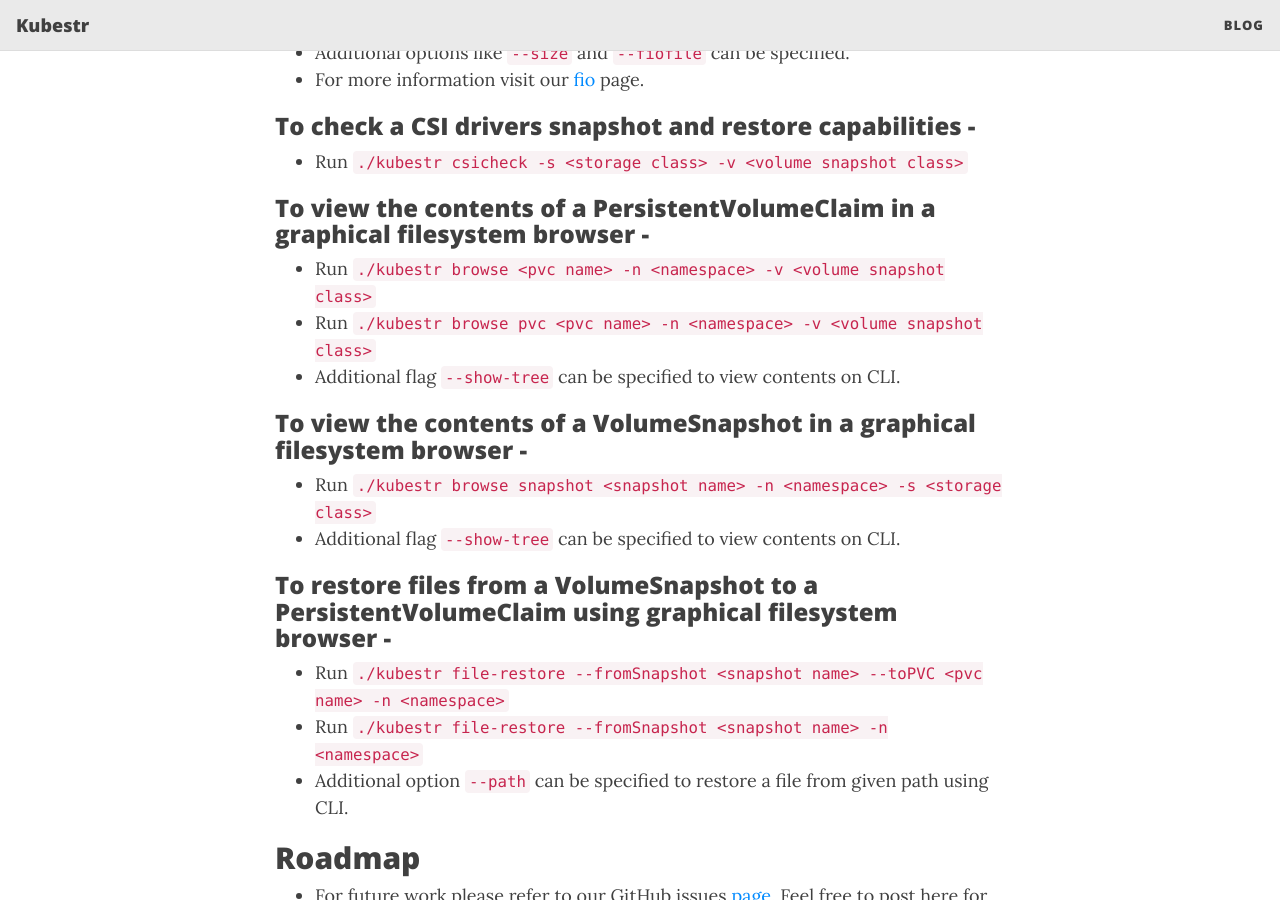
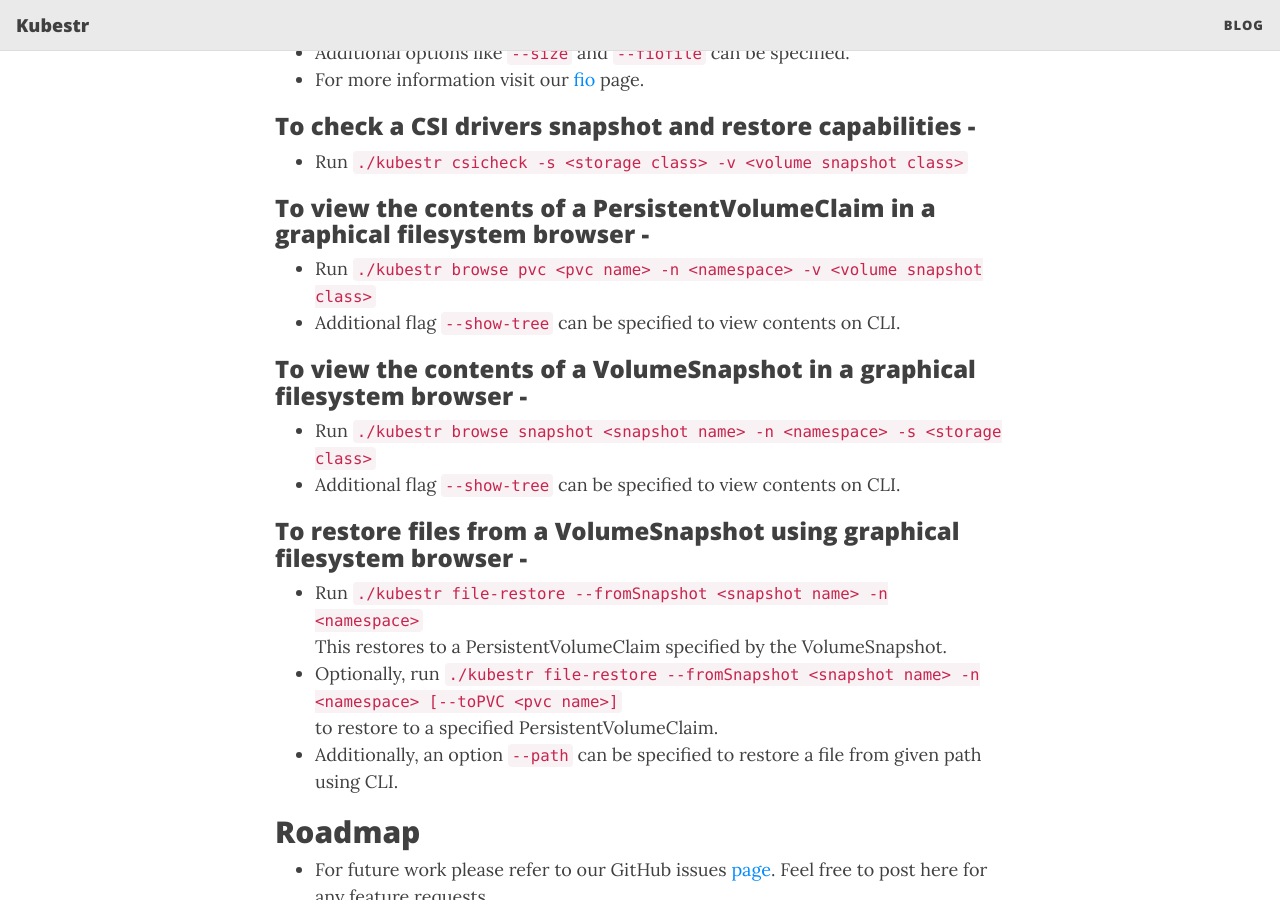
Before and after one commit to kastenhq/kubestr, a Jekyll site: the page built from docs/index.md, in a window 1280 px wide and 900 px high, scrolled down 1753 px. Built offline with Jekyll 4.4.1, drawn with Linux system fonts in a browser that asks for light colours; nearby versions of some CDN libraries.

Commit message:
Updating website

```diff
--- a/docs/index.md
+++ b/docs/index.md
@@ -52,7 +52,6 @@
 - Run `./kubestr csicheck -s <storage class> -v <volume snapshot class>`
 
 ### To view the contents of a PersistentVolumeClaim in a graphical filesystem browser -
-- Run `./kubestr browse <pvc name> -n <namespace> -v <volume snapshot class>`
 - Run `./kubestr browse pvc <pvc name> -n <namespace> -v <volume snapshot class>`
 - Additional flag `--show-tree` can be specified to view contents on CLI.
 
@@ -60,10 +59,12 @@
 - Run `./kubestr browse snapshot <snapshot name> -n <namespace> -s <storage class>`
 - Additional flag `--show-tree` can be specified to view contents on CLI.
 
-### To restore files from a VolumeSnapshot to a PersistentVolumeClaim using graphical filesystem browser -
-- Run `./kubestr file-restore --fromSnapshot <snapshot name> --toPVC <pvc name> -n <namespace>`
+### To restore files from a VolumeSnapshot using graphical filesystem browser -
 - Run `./kubestr file-restore --fromSnapshot <snapshot name> -n <namespace>`
-- Additional option `--path` can be specified to restore a file from given path using CLI.
+<br> This restores to a PersistentVolumeClaim specified by the VolumeSnapshot.
+- Optionally, run `./kubestr file-restore --fromSnapshot <snapshot name> -n <namespace> [--toPVC <pvc name>]`
+<br> to restore to a specified PersistentVolumeClaim.
+- Additionally, an option `--path` can be specified to restore a file from given path using CLI.
 
 ## Roadmap
 - For future work please refer to our GitHub issues [page](https://github.com/kastenhq/kubestr/issues).
```
